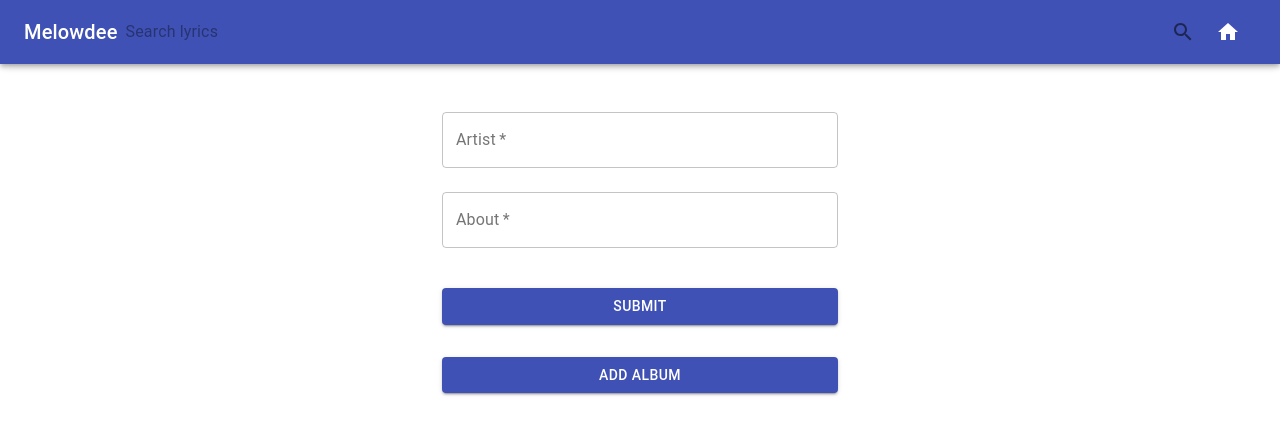
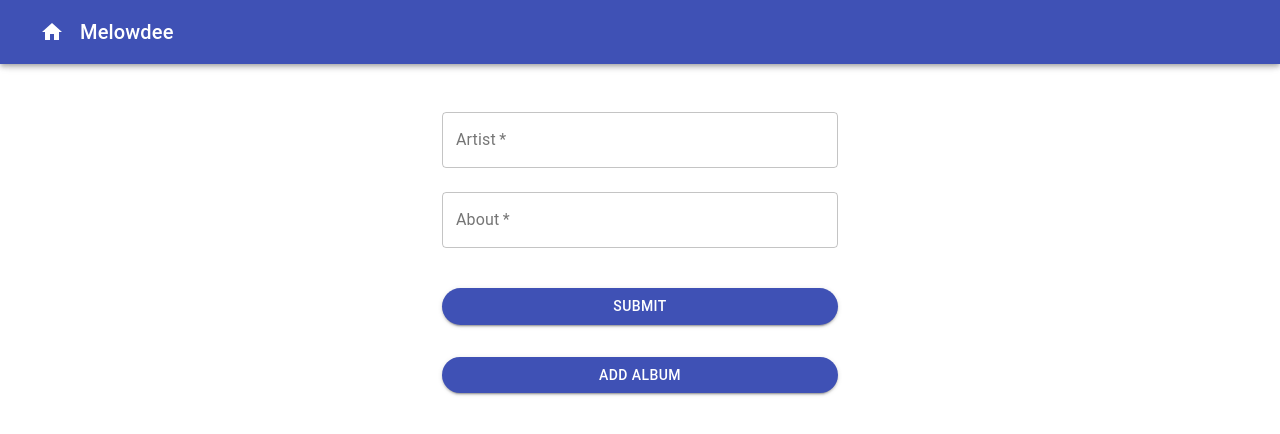
Before and after one commit to ryanarj/melowdee-ui, a React (Create React App) app: page /profilePage in a window 1280 px wide. Both pictures are taken after a click on the button "ADD ARTIST". Shown: the top 434 px of the page. Built offline with nearby package versions, Linux system fonts and the light colour scheme; no server answers.

Commit message:
curve buttons

```diff
--- a/src/App.tsx
+++ b/src/App.tsx
@@ -36,25 +36,17 @@ function HomeIcon(props: SvgIconProps) {
 
  function App(){
   return (
-    <ThemeProvider theme={theme}>
-      <div className="App" color={"primary"}>
+    <div className="App" color={"primary"}>
+      <ThemeProvider theme={theme}>
         <header className="App-Header">
           <AppBar color={"primary"}>
             <Toolbar>
+              <MenuItem>
+                <HomeIcon />
+              </MenuItem>
               <Typography variant="h6">
                 Melowdee
               </Typography>
-              <InputBase
-                sx={{ ml: 1, flex: 3 }}
-                color="primary"
-                placeholder="Search lyrics"
-              />
-              <Icon type="submit" sx={{ p: '5px' }} aria-label="search">
-                <SearchIcon />
-              </Icon>
-              <MenuItem>
-                <HomeIcon />
-              </MenuItem>
             </Toolbar>
           </AppBar>
         </header>
@@ -69,8 +61,8 @@ function HomeIcon(props: SvgIconProps) {
             <Route path="/artistPage" element={<ArtistPage />} />
           </Routes>
         </Router>
-      </div>
-    </ThemeProvider>
+     </ThemeProvider>
+    </div>
   )
 }
 
--- a/src/pages/addAlbumPage.tsx
+++ b/src/pages/addAlbumPage.tsx
@@ -30,6 +30,7 @@ import {
     },
     submitButton: {
       marginTop: theme.spacing(4),
+      borderRadius: 20,
     },
   }));
 
--- a/src/pages/addArtistPage.tsx
+++ b/src/pages/addArtistPage.tsx
@@ -28,6 +28,7 @@ import {
     },
     submitButton: {
       marginTop: theme.spacing(4),
+      borderRadius: 20,
     },
   }));
 
--- a/src/pages/addSongPage.tsx
+++ b/src/pages/addSongPage.tsx
@@ -40,6 +40,7 @@ import {
     },
     submitButton: {
       marginTop: theme.spacing(4),
+      borderRadius: 20,
     },
   }));
 
--- a/src/pages/artistPage.tsx
+++ b/src/pages/artistPage.tsx
@@ -25,6 +25,7 @@ import Paper from '@mui/material/Paper';
     },
     submitButton: {
       marginTop: theme.spacing(4),
+      borderRadius: 20,
     },
   }));
 
--- a/src/pages/loginPage.tsx
+++ b/src/pages/loginPage.tsx
@@ -11,11 +11,14 @@ import {
   import { yupResolver } from "@hookform/resolvers/yup";
   import { useState } from "react";
   import { useNavigate } from 'react-router-dom';
+  import {createTheme } from '@mui/material';
+
 
   interface IFormInput {
     email: string;
     password: string;
   }
+
 
   const schema = yup.object().shape({
     email: yup.string().required().email(),
@@ -24,12 +27,13 @@ import {
 
   const useStyles = makeStyles((theme) => ({
     heading: {
-      textAlign: "center",
-      margin: theme.spacing(1, 0, 4),
+      textAlign: "left",
+      margin: theme.spacing(1, 3, 4),
     },
     submitButton: {
       marginTop: theme.spacing(4),
-    },
+      borderRadius: 20,
+    }
   }));
 
   function LoginPage() {
--- a/src/pages/profilePage.tsx
+++ b/src/pages/profilePage.tsx
@@ -28,6 +28,7 @@ import Link from "@mui/material/Link";
     },
     submitButton: {
       marginTop: theme.spacing(4),
+      borderRadius: 20,
     },
   }));
 
--- a/src/pages/signUpPage.tsx
+++ b/src/pages/signUpPage.tsx
@@ -32,6 +32,7 @@ import {
     },
     submitButton: {
       marginTop: theme.spacing(4),
+      borderRadius: 20,
     },
   }));
 
```
